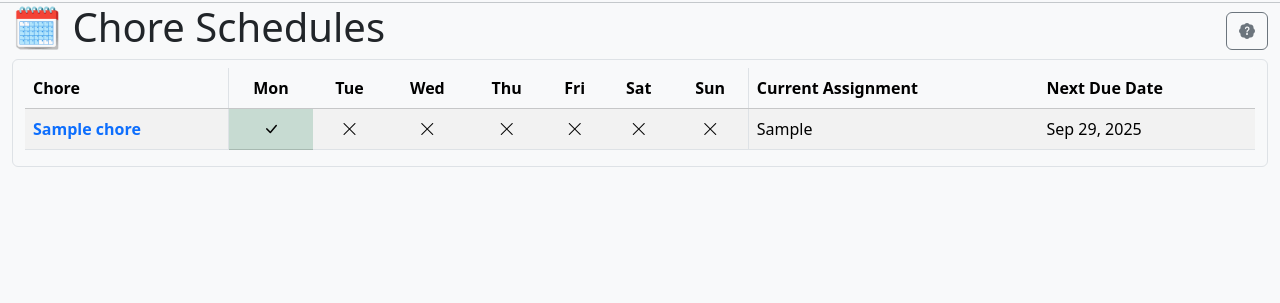
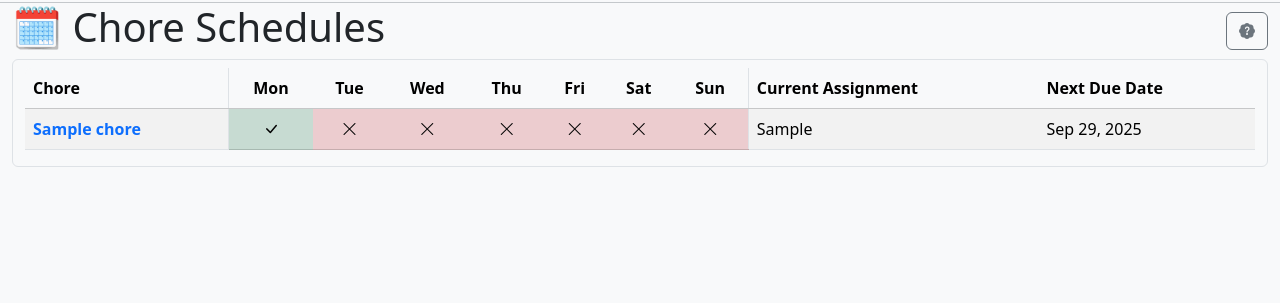
Before and after one commit to mickelsendamon/raspberry-pi, a Django app: page /chores/schedule/ in a window 1280 px wide. Shown: the part 54-357 px from the top of the page. Run offline with Django 5.2, Linux system fonts and the light colour scheme; tables that the repository leaves empty hold one stand-in row (values such as "Sample post"); parts of the project's set-up code (start-up, migrations or seed data) failed here and were passed over.

Commit message:
2.2.1.16

```diff
--- a/chores/templates/chore_schedule_list.html
+++ b/chores/templates/chore_schedule_list.html
@@ -54,7 +54,7 @@
                     {% elif "scheduled" in statuses %}
                     <td class="text-center table-warning{% if day == 1 %} border-start{% endif %}{% if day == 7 %} border-end{% endif %}"><i class="bi bi-arrow-right"></i></td>
                     {% else %}
-                    <td class="text-center table-muted{% if day == 1 %} border-start{% endif %}{% if day == 7 %} border-end{% endif %}"><i class="bi bi-x-lg"></i></td>
+                    <td class="text-center table-danger{% if day == 1 %} border-start{% endif %}{% if day == 7 %} border-end{% endif %}"><i class="bi bi-x-lg"></i></td>
                     {% endif %}
                     {% endwith %}
                     {% empty %}
```
